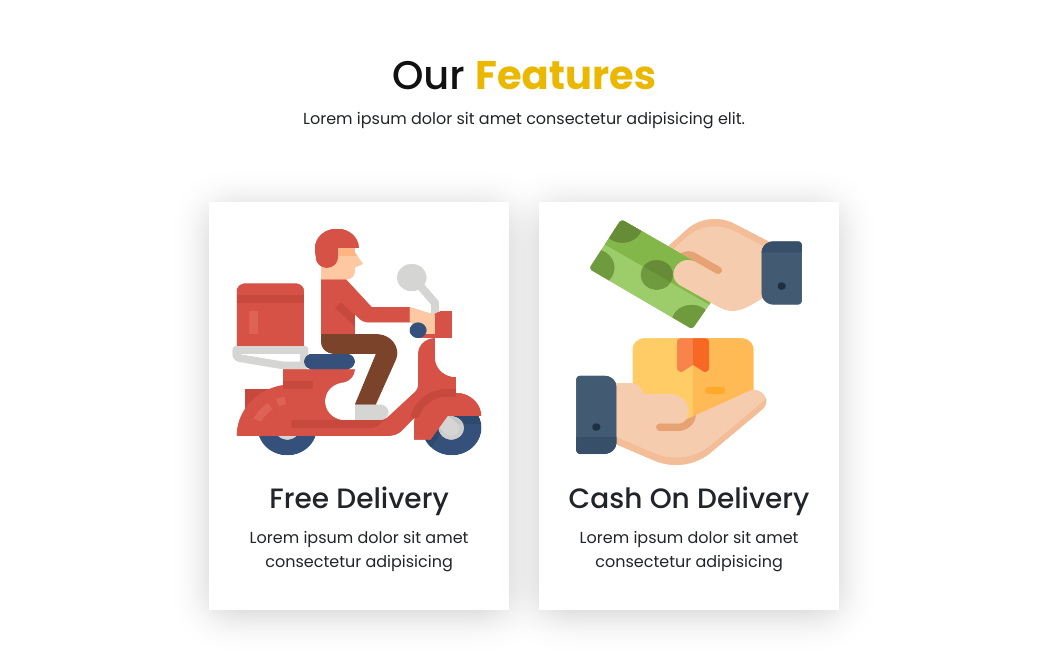
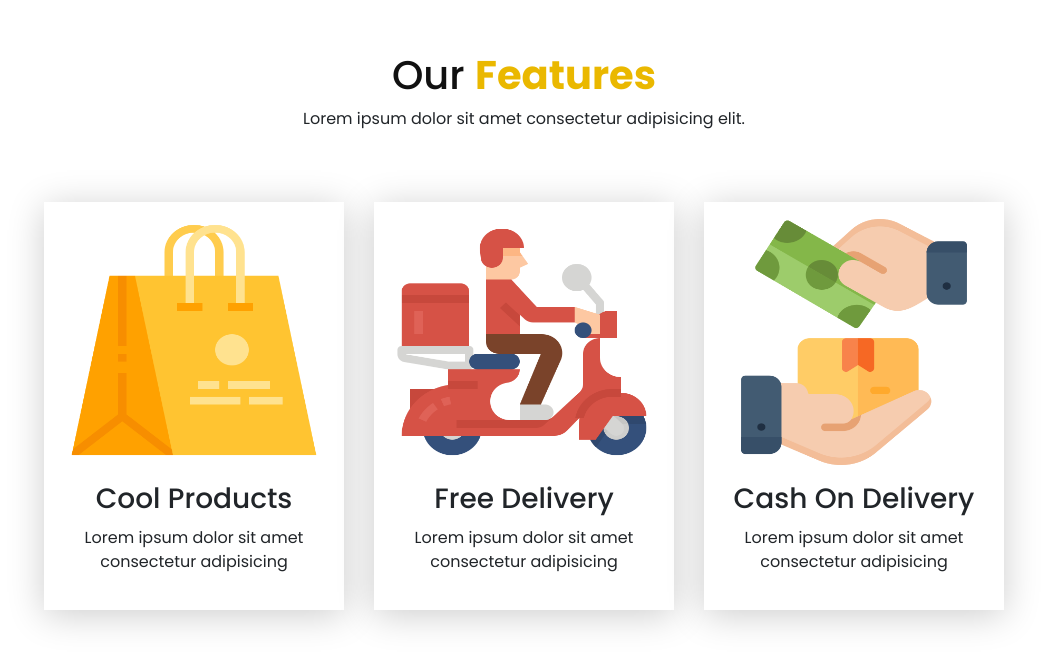
Before and after one commit to YoussefLMT/E-commerce-Frontend-Vue, a Vue app: page / in a window 1280 px wide. Shown: the part 741-1406 px from the top of the page, without its empty margins (116-1163 px from the left). Built offline with nearby package versions, Linux system fonts and the light colour scheme.

Commit message:
add new feature and some changes

```diff
--- a/src/views/HomeView.vue
+++ b/src/views/HomeView.vue
@@ -27,6 +27,7 @@
         <p>Lorem ipsum dolor sit amet consectetur adipisicing elit.</p>
     </div>
     <div class="content">
+        <Feature :image="image1" name="Cool Products" description="Lorem ipsum dolor sit amet consectetur adipisicing" />
         <Feature :image="image2" name="Free Delivery" description="Lorem ipsum dolor sit amet consectetur adipisicing" />
         <Feature :image="image3" name="Cash On Delivery" description="Lorem ipsum dolor sit amet consectetur adipisicing" />
     </div>
@@ -36,7 +37,7 @@
 <script>
 import Navbar from '@/components/Navbar'
 import Feature from '@/components/Feature.vue'
-import image1 from '@/assets/diet.png'
+import image1 from '@/assets/brand-identity.png'
 import image2 from '@/assets/delivery.png'
 import image3 from '@/assets/cash-on-delivery.png'
 
@@ -45,7 +46,7 @@ export default {
         Navbar,
         Feature
     },
-     data() {
+    data() {
         return {
             image1,
             image2,
```
Also changed, not shown: src/assets/brand-identity.png (added), src/assets/undraw_shopping_app_flsj.svg.
